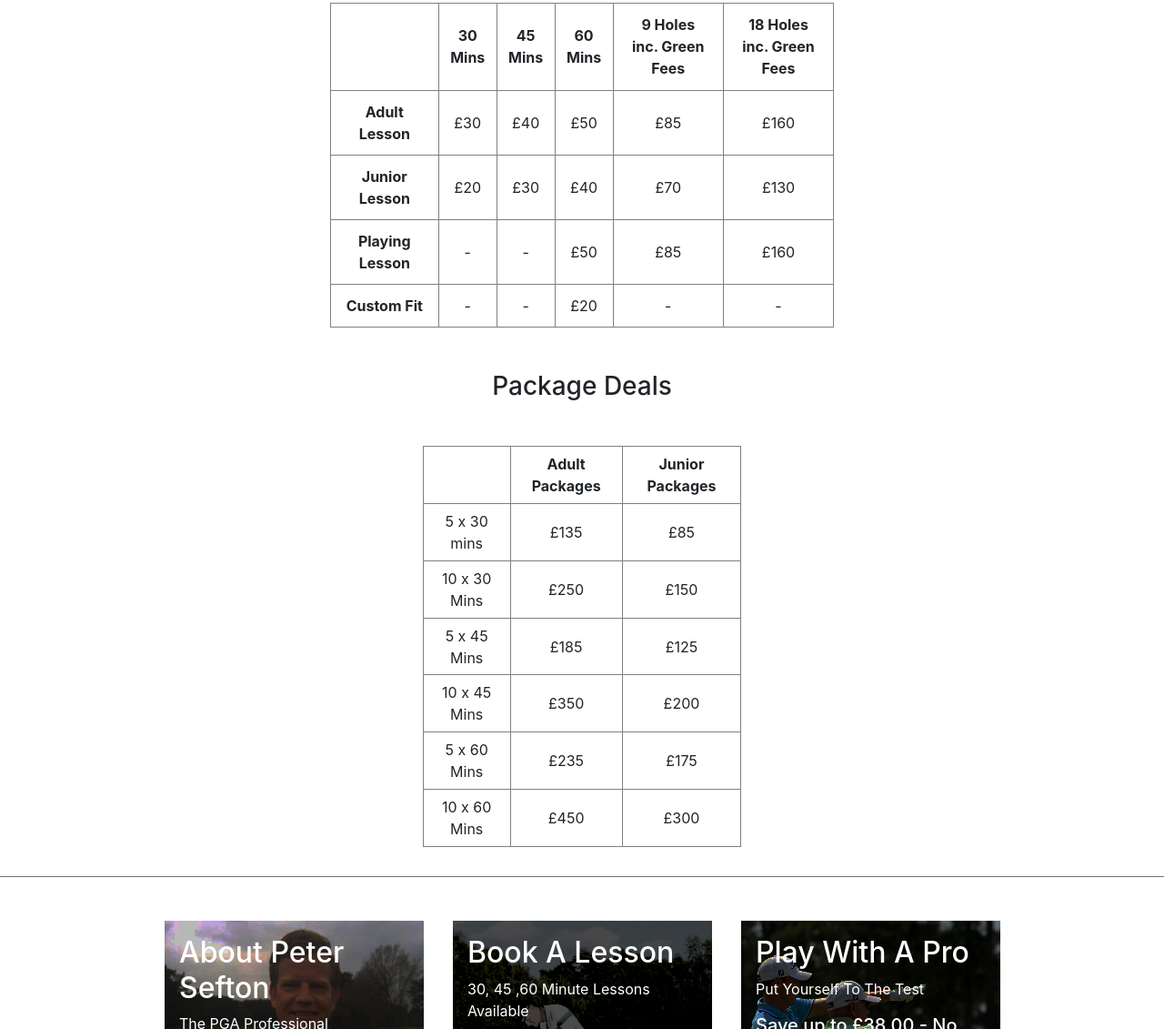
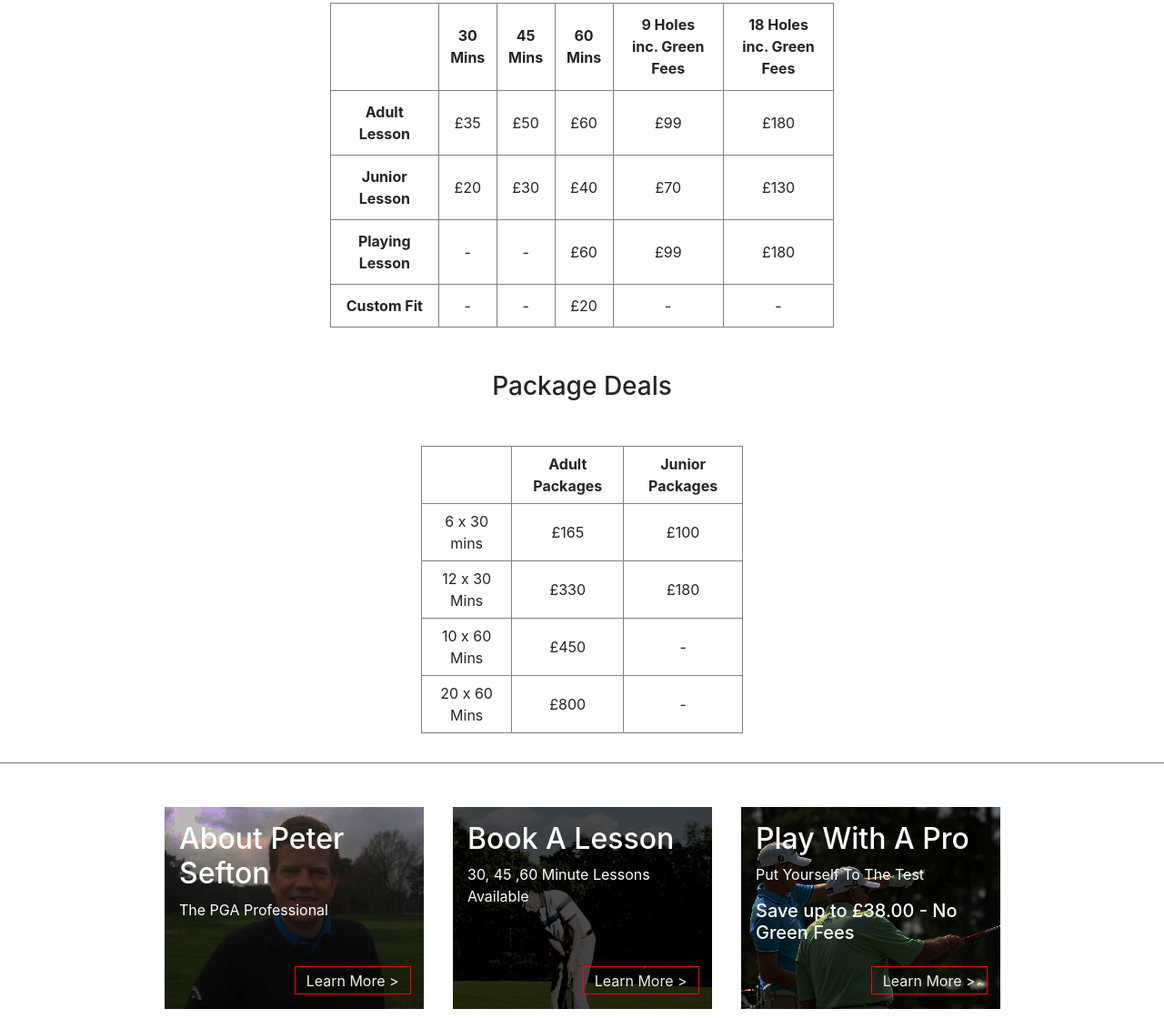
Before and after one commit to stefantrinh1/peterseftongolf, a website: page Price List.html in a window 1280 px wide. Shown: the part 251-1382 px from the top of the page at 91% size. Drawn offline with nearby package versions, Linux system fonts and the light colour scheme.

Commit message:
updating price list

```diff
--- a/Price List.html
+++ b/Price List.html
@@ -73,11 +73,11 @@
           <th>18 Holes <br>inc. Green Fees</th>
           <tr>
             <td><strong>Adult Lesson</strong></td>
-            <td>£30</td>
-            <td>£40</td>
+            <td>£35</td>
             <td>£50</td>
-            <td>£85</td>
-            <td>£160</td>
+            <td>£60</td>
+            <td>£99</td>
+            <td>£180</td>
           </tr>
           <tr>
             <td><strong>Junior Lesson</strong></td>
@@ -91,9 +91,9 @@
             <td><strong>Playing Lesson</strong></td>
             <td>-</td>
             <td>-</td>
-            <td>£50</td>
-            <td>£85</td>
-            <td>£160</td>
+            <td>£60</td>
+            <td>£99</td>
+            <td>£180</td>
           </tr>
           <tr>
             <td><strong>Custom Fit</strong></td>
@@ -112,34 +112,24 @@
           <th>Adult Packages</th>
           <th>Junior Packages</th>
           <tr>
-            <td>5 x 30 mins</td>
-            <td>£135</td>
-            <td>£85</td>
+            <td>6 x 30 mins</td>
+            <td>£165</td>
+            <td>£100</td>
           </tr>
           <tr>
-            <td>10 x 30 Mins</td>
-            <td>£250</td>
-            <td>£150</td>
-          </tr>
-          <tr>
-            <td>5 x 45 Mins</td>
-            <td>£185</td>
-            <td>£125</td>
-          </tr>
-          <tr>
-            <td>10 x 45 Mins</td>
-            <td>£350</td>
-            <td>£200</td>
-          </tr>
-          <tr>
-            <td>5 x 60 Mins</td>
-            <td>£235</td>
-            <td>£175</td>
+            <td>12 x 30 Mins</td>
+            <td>£330</td>
+            <td>£180</td>
           </tr>
           <tr>
             <td>10 x 60 Mins</td>
             <td>£450</td>
-            <td>£300</td>
+            <td>-</td>
+          </tr>
+          <tr>
+            <td>20 x 60 Mins</td>
+            <td>£800</td>
+            <td>-</td>
           </tr>
         </table>
 
```
